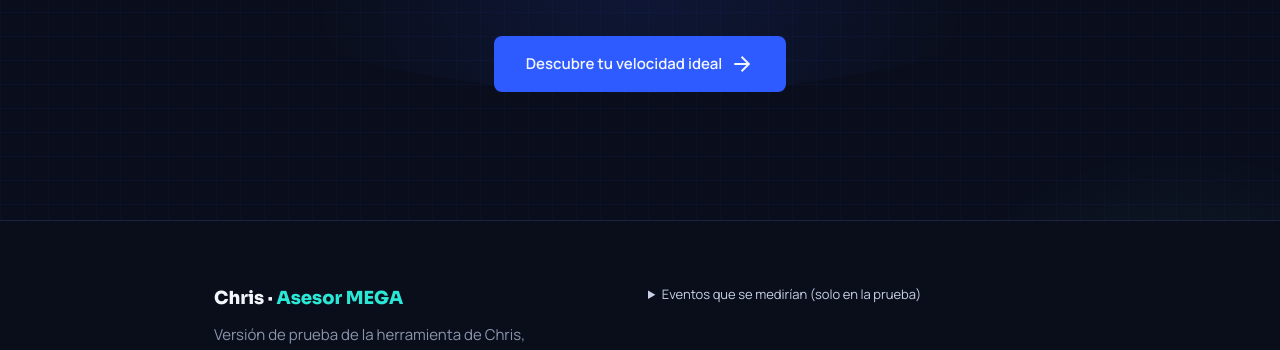
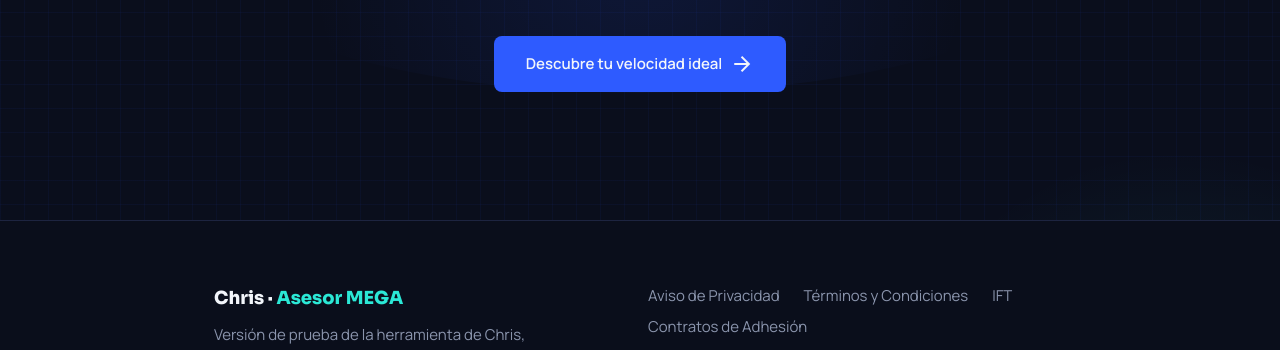
Before and after one commit to Pher999/megacobertura, a plain HTML site: page prueba/index.html in a window 1280 px wide. Shown: the part 396-746 px from the top of the page. Drawn offline with nearby package versions, Linux system fonts and the light colour scheme.

Commit message:
Prueba: enlaces legales (aviso de privacidad, términos, IFT, contratos) y aviso en formularios
Co-Authored-By: Claude Opus 5.5 <noreply@anthropic.com>
Claude-Session: https://claude.ai/code/session_01SRTpjB6m3NCXA7mfFU9juy

```diff
--- a/prueba/index.html
+++ b/prueba/index.html
@@ -367,7 +367,7 @@
 <div class="space-y-3">
 <input class="w-full bg-surface-container-highest border border-outline-variant rounded-lg py-3 px-4 text-ink focus:border-signal outline-none" id="sc-nombre" placeholder="Nombre" type="text">
 <input class="w-full bg-surface-container-highest border border-outline-variant rounded-lg py-3 px-4 text-ink focus:border-signal outline-none" id="sc-tel" placeholder="Teléfono / WhatsApp" type="tel">
-<button class="btn-secondary w-full rounded-lg py-3 font-body-lg text-body-lg" onclick="avisarCobertura()" type="button">Avísenme cuando llegue</button>
+<button class="btn-secondary w-full rounded-lg py-3 font-body-lg text-body-lg" onclick="avisarCobertura()" type="button">Avísenme cuando llegue</button><p class="font-body-sm text-ink-soft" style="font-size:12px;margin-top:8px;text-align:center">Al enviar tus datos aceptas el <a href="https://megaventaspeninsula.com.mx/aviso-privacidad.html" target="_blank" rel="noopener" style="text-decoration:underline">aviso de privacidad</a>.</p>
 </div>
 </div>
 <div id="cta" hidden><a id="wa"></a></div>
@@ -475,7 +475,7 @@
 </div>
 <button class="btn-primary w-full rounded-lg py-3 font-body-lg text-body-lg flex justify-center items-center gap-2 mt-4" onclick="enviarWhatsapp()" type="button">
 <span class="material-symbols-outlined">send</span> Enviar por WhatsApp
-</button>
+</button><p class="font-body-sm text-ink-soft" style="font-size:12px;margin-top:8px;text-align:center">Al enviar tu solicitud aceptas el <a href="https://megaventaspeninsula.com.mx/aviso-privacidad.html" target="_blank" rel="noopener" style="text-decoration:underline">aviso de privacidad</a>.</p>
 </div>
 </div>
 </section>
@@ -488,6 +488,7 @@
 <p class="font-body-sm text-body-sm text-ink-soft max-w-xs">Versión de prueba de la herramienta de Chris, asesor MEGA. No es un sitio oficial de Megacable. Calles © colaboradores de OpenStreetMap (ODbL) e INEGI. La zona con fibra se tomó del mapa público de cobertura el 11 de noviembre de 2026; el servicio está sujeto a factibilidad técnica.</p>
 </div>
 <div class="col-span-1 lg:col-span-2">
+<div class="flex flex-wrap gap-x-6 gap-y-2 mb-4" role="navigation" aria-label="Información legal"><a class="font-body-sm text-body-sm text-ink-soft hover:text-ink transition-colors" href="https://megaventaspeninsula.com.mx/aviso-privacidad.html" target="_blank" rel="noopener">Aviso de Privacidad</a><a class="font-body-sm text-body-sm text-ink-soft hover:text-ink transition-colors" href="https://mega.mx/terminos-y-condiciones" target="_blank" rel="noopener">Términos y Condiciones</a><a class="font-body-sm text-body-sm text-ink-soft hover:text-ink transition-colors" href="https://www.ift.org.mx/" target="_blank" rel="noopener">IFT</a><a class="font-body-sm text-body-sm text-ink-soft hover:text-ink transition-colors" href="https://mega.mx/uploads/legales/1756225004665-a0bc0ns7n3l.pdf" target="_blank" rel="noopener">Contratos de Adhesión</a></div><p class="font-body-sm text-body-sm text-ink-soft">Sitio independiente operado por el asesor; no es la página oficial de Megacable. MEGA y su logotipo son marcas de Megacable Holdings S.A.B. de C.V.</p>
 <details class="eventos-prueba"><summary>Eventos que se medirían (solo en la prueba)</summary><ol id="log-eventos"><li class="vacio">Todavía ninguno. Recorre el flujo y aquí aparecen.</li></ol></details>
 </div>
 </div>
```
